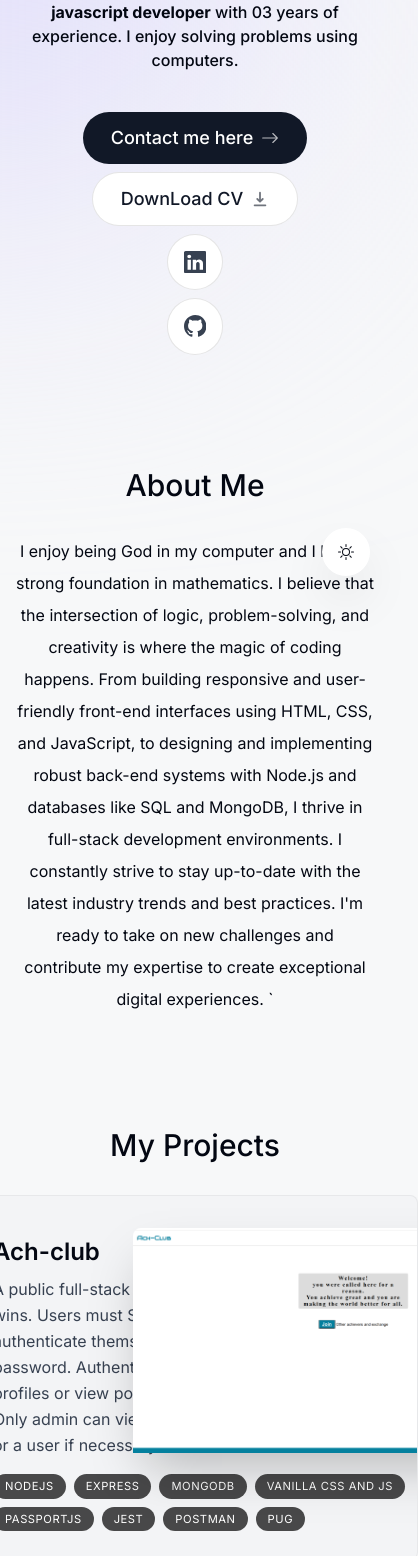
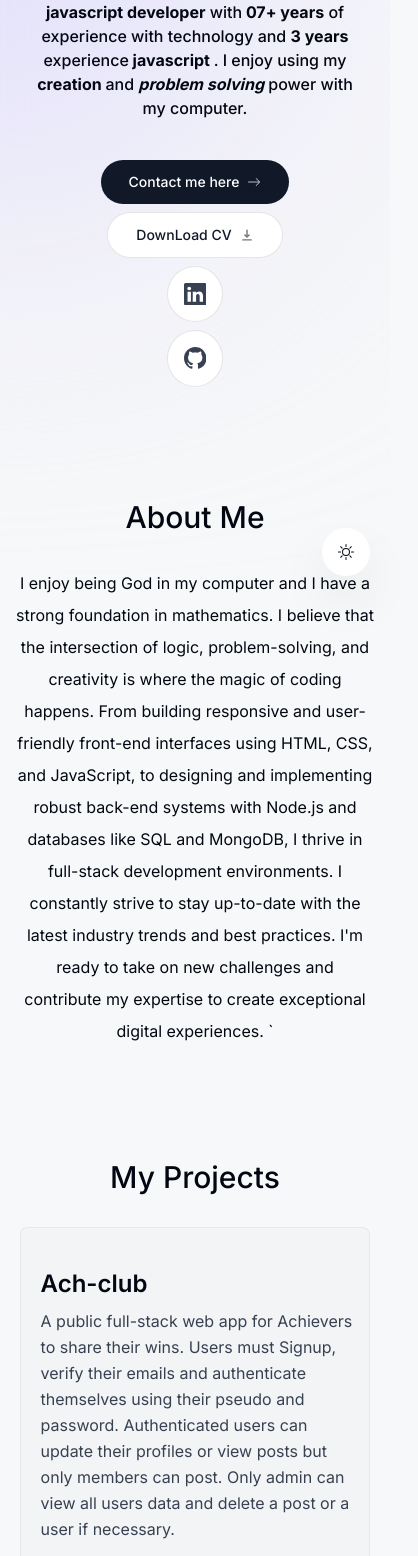
Before and after one commit to Essoh21/m-portfolio, a Next.js app: page / in a window 390 px wide. Shown: the part 248-1804 px from the top of the page, 418 px wide, since content can reach past the window. Built offline with nearby package versions, Linux system fonts and the light colour scheme.

Commit message:
add responsiveness

```diff
--- a/app/layout.tsx
+++ b/app/layout.tsx
@@ -28,7 +28,7 @@ export default function RootLayout({
   return (
     <html lang="en" className="!scroll-smooth">
       <body
-        className={`${inter.className}  bg-[#f7f8f9] text-gray-950 pt-28
+        className={`${inter.className} max-w-screen  box-border  bg-[#f7f8f9] text-gray-950 pt-28
          sm:pt-36  dark:bg-gray-900 dark:text-gray-50 dark:text-opacity-90`}
       >
         <div
@@ -39,7 +39,7 @@ export default function RootLayout({
         ></div>
         <div
           className="bg-[#fbe2e3] absolute top-[-1rem]
-           left-[-35rem] h-[31.25rem] w-[-50rem] -z-10 rouded-ful blur-[10rem]
+           left-[-35rem] h-[31.25rem] w-[-50rem] -z-10 rouded-ful blur-[15rem]
         sm:w-[68.75rem] md:left-[-33rem] lg:left-[-28rem] xl:left-[-15rem]
         2xl:left-[-5rem] dark:bg-[#676394] "
         ></div>
--- a/components/Intro.tsx
+++ b/components/Intro.tsx
@@ -18,7 +18,7 @@ export default function Intro() {
     <section
       ref={ref}
       id="home"
-      className="mb-28 max-w-[45rem]
+      className="mb-28 max-w-[45rem] mx-auto
      sm:mb-0 text-center scroll-mt-36
     "
     >
@@ -51,12 +51,17 @@ export default function Intro() {
       <motion.h1
         initial={{ opacity: 0, y: 50 }}
         animate={{ opacity: 1, y: 0 }}
-        className="mb-10 mt-4 px-4 text-md font-medium
+        className="mb-10 mt-4  px-4 text-md font-medium
       !leading-[1.5] sm:text-lg"
       >
         <span className="font-bold"> Hello, I'm Essohanam.</span> I'm a{" "}
         <span className="font-bold">full-stack javascript developer</span> with
-        03 years of experience. I enjoy solving problems using computers.
+        <strong> 07+ years</strong> of experience with technology and{" "}
+        <strong>3 years</strong> experience
+        <strong> javascript </strong>. I enjoy using my{" "}
+        <strong>creation </strong>
+        and <strong className="italic">problem solving</strong> power with my
+        computer.
       </motion.h1>
       <motion.div
         initial={{ opacity: 0, y: 50 }}
@@ -73,7 +78,7 @@ export default function Intro() {
             setActiveSection("Contact");
             setTimeOfLastClick(Date.now());
           }}
-          className="group bg-gray-900 text-white px-7 py-3 flex
+          className="group text-sm sm:text-lg  bg-gray-900 text-white px-7 py-3 flex
            gap-2 rounded-full items-center outline-none focus:scale-110
            hover:scale-110 hover:bg-gray-950 active:scale-105 transition"
         >
@@ -85,7 +90,7 @@ export default function Intro() {
           />
         </Link>
         <a
-          className="group bg-white text-gray-900 px-7 py-3 flex
+          className="group bg-white text-sm  sm:text-lg text-gray-900 px-7 py-3 flex
            gap-2 rounded-full items-center outline-none focus:scale-110
            hover:scale-110  active:scale-105 transition cursor-pointer
            border border-black/10 dark:bg-white/10 dark:text-white"
@@ -97,7 +102,7 @@ export default function Intro() {
         </a>
         <a
           className="bg-white text-[1.4rem] text-gray-700 p-4 flex
-           gap-2 rounded-full items-center focus:scale-110
+           gap-2 rounded-full items-center justify-center focus:scale-110
            hover:scale-110  hover:text-gray-950 active:scale-105 transition cursor-pointer
            border border-black/10 dark:text-white/60 dark:bg-white/10"
           href="#"
--- a/components/Project.tsx
+++ b/components/Project.tsx
@@ -29,14 +29,15 @@ function Project({
       ref={ref}
     >
       <section
-        className=" bg-gray-100 max-w-[42rem] border  group-even:pl-4 rounded-lg
-    border-black/5 overflow-hidden sm:pr-8 relative sm:h-[26rem]
+        className=" flex flex-col sm:block bg-gray-100 max-w-full box-border md:max-w-[42rem]
+        border  group-even:pl-4 rounded-lg
+    border-black/5 overflow-hidden sm:pr-8 relative sm:h-[30rem]
      hover:bg-gray-200 transition dark:bg-white/10 dark:hover:bg-white/20
      dark:text-white"
       >
         <div
           className=" pb-7 px-5 sm:pl-10 pr-2 pt-10 sm:max-w-[55%]
-       h-full flex flex-col group-even:ml-[18rem]"
+       h-full flex flex-col sm:group-even:ml-[18rem]"
         >
           <h3 className="text-2xl font-semibold">{title}</h3>
           <p className="mt-2 leading-relaxed text-gray-700 dark:text-white/70">
@@ -60,8 +61,8 @@ function Project({
           alt={title}
           width={1000}
           height={1000}
-          className="absolute top-8 -right-40 w-[28.25rem] rounded-t-lg
-        group-even:right-[initial] group-even:-left-40 shadow-2xl
+          className=" sm:absolute top-8 -right-50 md:-right-40 w-[28.25rem] rounded-t-lg
+        group-even:right-[initial]  sm:group-even:-left-40  shadow-2xl
         group-hover:-translate-x-3 group-hover:translate-y-3
         group-hover:-rotate-2 transition group-hover:scale-110
         group-even:group-hover:translate-x-3 group-even:group-hover:translate-y-3
--- a/components/Projects.tsx
+++ b/components/Projects.tsx
@@ -11,7 +11,11 @@ export default function Projects() {
     thresHold: 0.2,
   });
   return (
-    <section ref={ref} id="projects" className="scroll-mt-28 mb-28">
+    <section
+      ref={ref}
+      id="projects"
+      className="scroll-mt-28 mb-28 max-w-[98%] box-border"
+    >
       <SectionHeading>My Projects</SectionHeading>
       <div>
         {projectsData.map((project, index) => (
```
